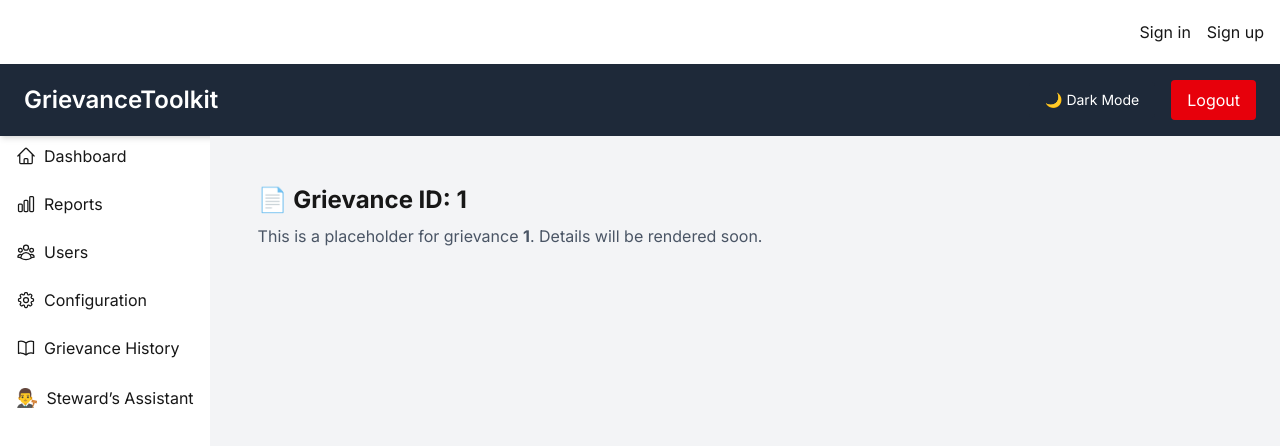
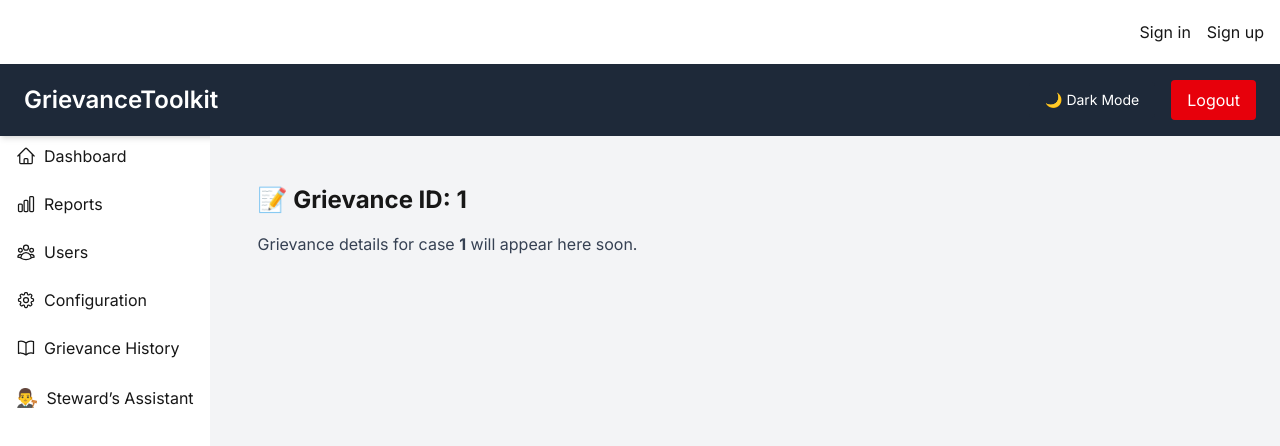
Before and after one commit to GrievanceToolKit/grievance-toolkit-app, a Next.js app: page /1 in a window 1280 px wide. Shown: the top 446 px of the page. Built offline with nearby package versions, Linux system fonts and the light colour scheme; no server answers.

Commit message:
🐛 Fix: PageProps type conflict and promise mismatch in [id]/page.tsx

```diff
--- a/app/[id]/page.tsx
+++ b/app/[id]/page.tsx
@@ -1,22 +1,24 @@
+// app/[id]/page.tsx
 import { Metadata } from "next";
 
+interface PageProps {
+  params: {
+    id: string;
+  };
+}
+
 export const metadata: Metadata = {
-  title: "Grievance Details",
+  title: "Grievance Detail",
 };
 
-// ✅ Correct type and async usage
-export default async function GrievancePage({
-  params,
-}: {
-  params: { id: string };
-}) {
+export default function Page({ params }: PageProps) {
   const { id } = params;
 
   return (
     <div className="p-6">
-      <h1 className="text-2xl font-bold">📄 Grievance ID: {id}</h1>
-      <p className="text-base text-gray-600 mt-2">
-        This is a placeholder for grievance <strong>{id}</strong>. Details will be rendered soon.
+      <h1 className="text-2xl font-bold">📝 Grievance ID: {id}</h1>
+      <p className="mt-4 text-gray-700">
+        Grievance details for case <strong>{id}</strong> will appear here soon.
       </p>
     </div>
   );
```
